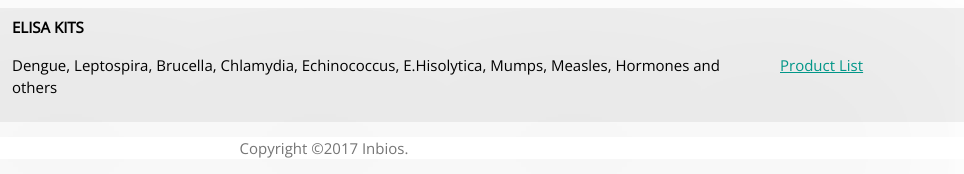
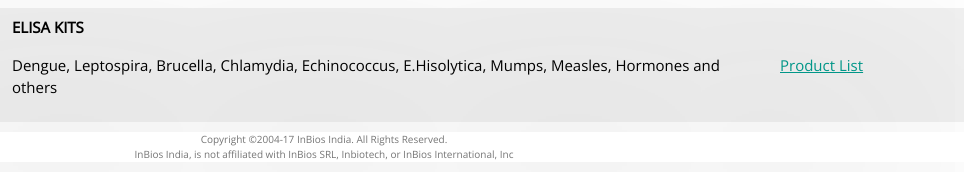
Before and after one commit to rishabsaraf/InbiosIndia, a plain HTML site: page products/index.html in a window 1280 px wide. Shown: the part 832-1006 px from the top of the page, 316-1280 px from the left. Drawn offline with nearby package versions, Linux system fonts and the light colour scheme.

Commit message:
Sync from prod

```diff
--- a/products/index.html
+++ b/products/index.html
@@ -136,9 +136,11 @@
   </table>
 </div>
 
-<div class="footer w3-text-gray">
+<div class="footer w3-text-gray" style="font-size:10px">
   <p>
-		Copyright &copy;2017 Inbios.
+    Copyright &copy;2004-17 InBios India. All Rights Reserved.
+  <br/>
+      InBios India, is not affiliated with InBios SRL, Inbiotech, or InBios International, Inc
   </p>
 </div>
 </body>
```
Also changed, not shown: about/index.html (+4 -2 lines), contact/index.html (+5 -3 lines), error/404.html (+4 -2 lines), partners/index.html (+4 -2 lines), services/index.html (+4 -2 lines), favicon.jpg, top_logo.png. Lines whose indentation alone changed are shown as unchanged.
